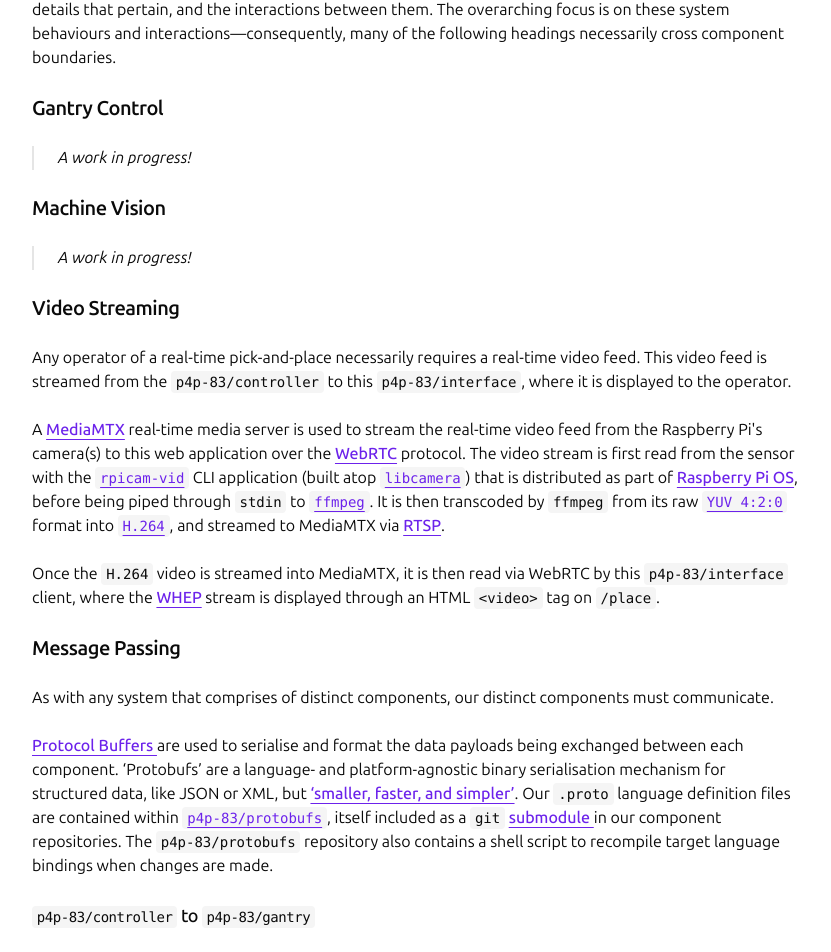
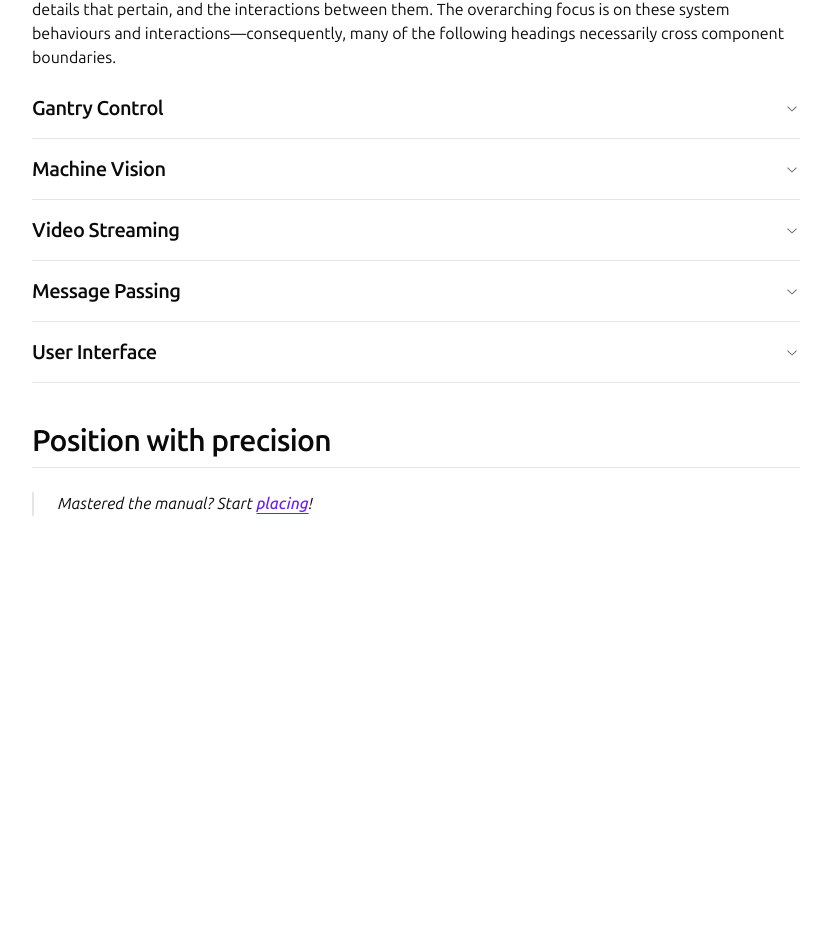
Before and after one commit to p4p-83/interface, a Next.js app in the folder client/: page /learn in a window 1280 px wide. Shown: the part 1516-2468 px from the top of the page, without its empty margins (224-1055 px from the left). After the commit the page ends 2192 px from the top, so only its background shows below. Built offline with nearby package versions, Linux system fonts and the light colour scheme.

Commit message:
feat: :memo: add accordion for system architecture headings

```diff
--- a/client/src/app/learn/page.tsx
+++ b/client/src/app/learn/page.tsx
@@ -28,9 +28,9 @@ import {
 } from '@/components/ui/typography'
 import {
   Accordion,
-  AccordionContent,
   AccordionItem,
   AccordionTrigger,
+  AccordionContent,
 } from '@/components/ui/accordion'
 
 export const metadata: Metadata = GLOBALS.PAGES.getMetadata(GLOBALS.PAGES.LEARN)
@@ -500,17 +500,28 @@ function SystemArchitecture() {
         The overarching focus is on these system behaviours and interactions—consequently, many of the following headings necessarily cross component boundaries.
       </TypographyP>
 
-      <TypographyH4>Gantry Control</TypographyH4>
+      <Accordion type='multiple' className='w-full mt-2'>
+        <AccordionItem value='gantryControl'>
+          <AccordionTrigger><TypographyH4>Gantry Control</TypographyH4></AccordionTrigger>
+          <AccordionContent>
             <TypographyBlockquote>
               A work in progress!
             </TypographyBlockquote>
+          </AccordionContent>
+        </AccordionItem>
 
-      <TypographyH4>Machine Vision</TypographyH4>
+        <AccordionItem value='machineVision'>
+          <AccordionTrigger><TypographyH4>Machine Vision</TypographyH4></AccordionTrigger>
+          <AccordionContent>
             <TypographyBlockquote>
               A work in progress!
             </TypographyBlockquote>
+          </AccordionContent>
+        </AccordionItem>
 
-      <TypographyH4>Video Streaming</TypographyH4>
+        <AccordionItem value='videoStreaming'>
+          <AccordionTrigger><TypographyH4>Video Streaming</TypographyH4></AccordionTrigger>
+          <AccordionContent>
             <TypographyP>
               Any operator of a real-time pick-and-place necessarily requires a real-time video feed.
               This video feed is streamed from the <GLOBALS.InlineCode.GitHub.Controller /> to this <GLOBALS.InlineCode.GitHub.Interface />, where it is displayed to the operator.
@@ -525,8 +536,12 @@ function SystemArchitecture() {
             <TypographyP>
               Once the <TypographyInlineCode>H.264</TypographyInlineCode> video is streamed into MediaMTX, it is then read via WebRTC by this <GLOBALS.InlineCode.GitHub.Interface /> client, where the <TypographyLink href={GLOBALS.WHEP}>WHEP</TypographyLink> stream is displayed through an HTML <TypographyInlineCode>&lt;video&gt;</TypographyInlineCode> tag on <GLOBALS.InlineCode.Pages.Place />.
             </TypographyP>
+          </AccordionContent>
+        </AccordionItem>
 
-      <TypographyH4>Message Passing</TypographyH4>
+        <AccordionItem value='messagePassing'>
+          <AccordionTrigger><TypographyH4>Message Passing</TypographyH4></AccordionTrigger>
+          <AccordionContent>
             <TypographyP>
               As with any system that comprises of distinct components, our distinct components must communicate.
             </TypographyP>
@@ -538,7 +553,7 @@ function SystemArchitecture() {
               The <GLOBALS.InlineCode.GitHub.Proto /> repository also contains a shell script to recompile target language bindings when changes are made.
             </TypographyP>
 
-      <TypographyH5><GLOBALS.InlineCode.GitHub.Controller /> to <GLOBALS.InlineCode.GitHub.Gantry /></TypographyH5>
+            <TypographyH5>Controller to Gantry</TypographyH5>
             {/* TODO: */}
             <TypographyP>
               <TypographyMuted>
@@ -547,7 +562,7 @@ function SystemArchitecture() {
               </TypographyMuted>
             </TypographyP>
 
-      <TypographyH5><GLOBALS.InlineCode.GitHub.Controller /> to <GLOBALS.InlineCode.GitHub.Interface /></TypographyH5>
+            <TypographyH5>Controller to Interface</TypographyH5>
             <TypographyP>
               A <TypographyLink href={GLOBALS.WEB_SOCKET}>WebSocket</TypographyLink> connection is established over TCP and HTTP between the <GLOBALS.InlineCode.GitHub.Controller /> and this <GLOBALS.InlineCode.GitHub.Interface /> web application for a real-time, low-latency, full-duplex data channel, which is used to exchange information and instructions.
             </TypographyP>
@@ -557,8 +572,12 @@ function SystemArchitecture() {
                 This normalisation ensures that the exchanged units are independent of run-time variables—the client viewport, or streamed video dimensions, for instance</span>.
               The representation range of a <TypographyInlineCode>16-bit</TypographyInlineCode> integer was chosen for performance—by using this range, we can leverage the efficiency of protocol buffer <TypographyLink href={GLOBALS.PROTOCOL_BUFFERS.VARINTS}>varints</TypographyLink>, which is not possible with a <TypographyInlineCode>float</TypographyInlineCode> or <TypographyInlineCode>double</TypographyInlineCode> in the range of <TypographyInlineCode>[0, 1]</TypographyInlineCode>.
             </TypographyP>
+          </AccordionContent>
+        </AccordionItem>
 
-      <TypographyH4>User Interface</TypographyH4>
+        <AccordionItem value='userInterface'>
+          <AccordionTrigger><TypographyH4>User Interface</TypographyH4></AccordionTrigger>
+          <AccordionContent>
             <TypographyP>
               {/* TODO: refer to software CV */}
               {/* TODO: document languages */}
@@ -578,7 +597,10 @@ function SystemArchitecture() {
             - Zod is used for the declaration of form schemas and field validation on the settings page.
 
             <TypographyH5 id={FRAGMENT_IDS.NEAREST_TARGET}>Nearest-Target Algorithm</TypographyH5>
+          </AccordionContent>
+        </AccordionItem>
 
+      </Accordion>
     </>
   )
 }
```
Lines whose indentation alone changed are shown as unchanged.
